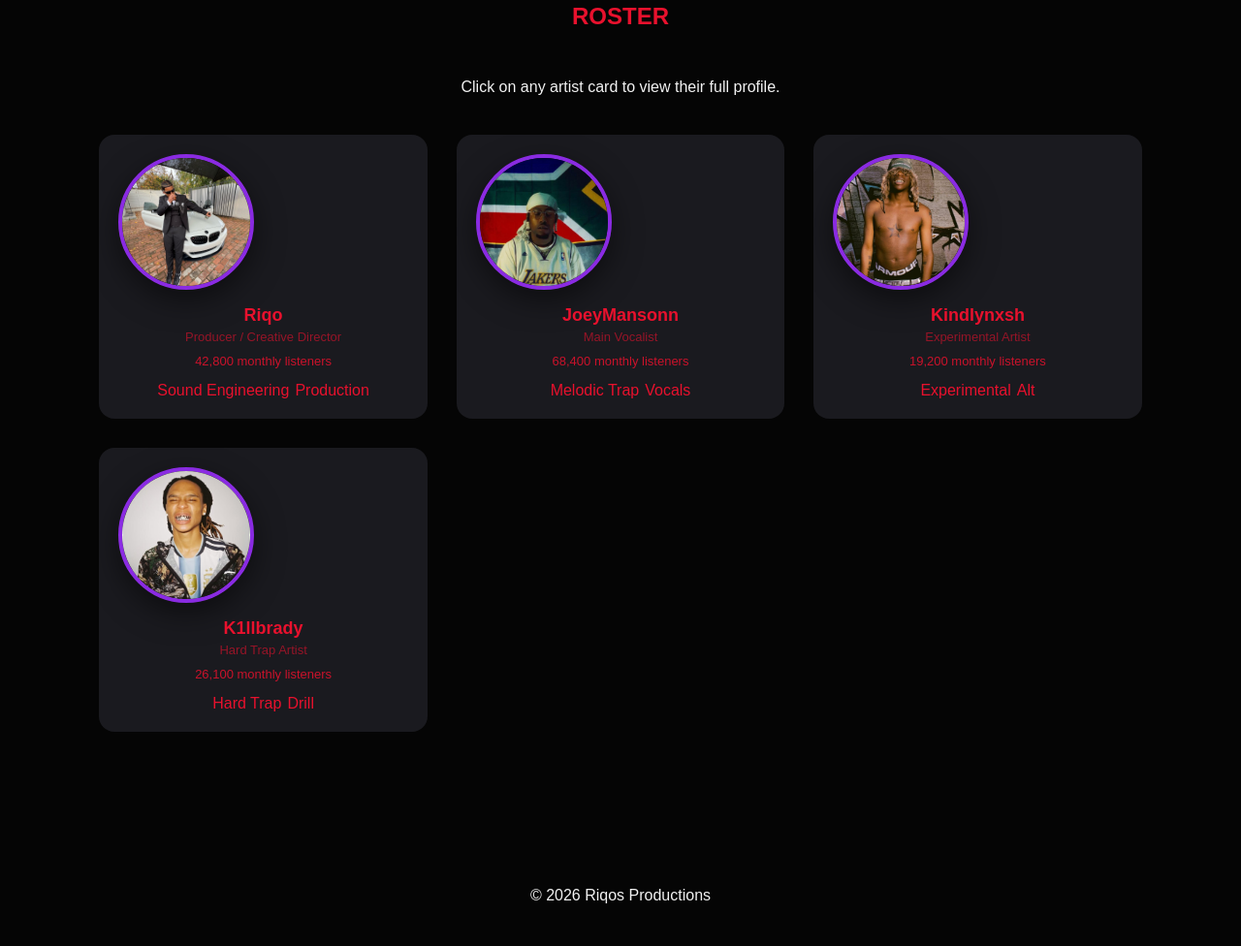
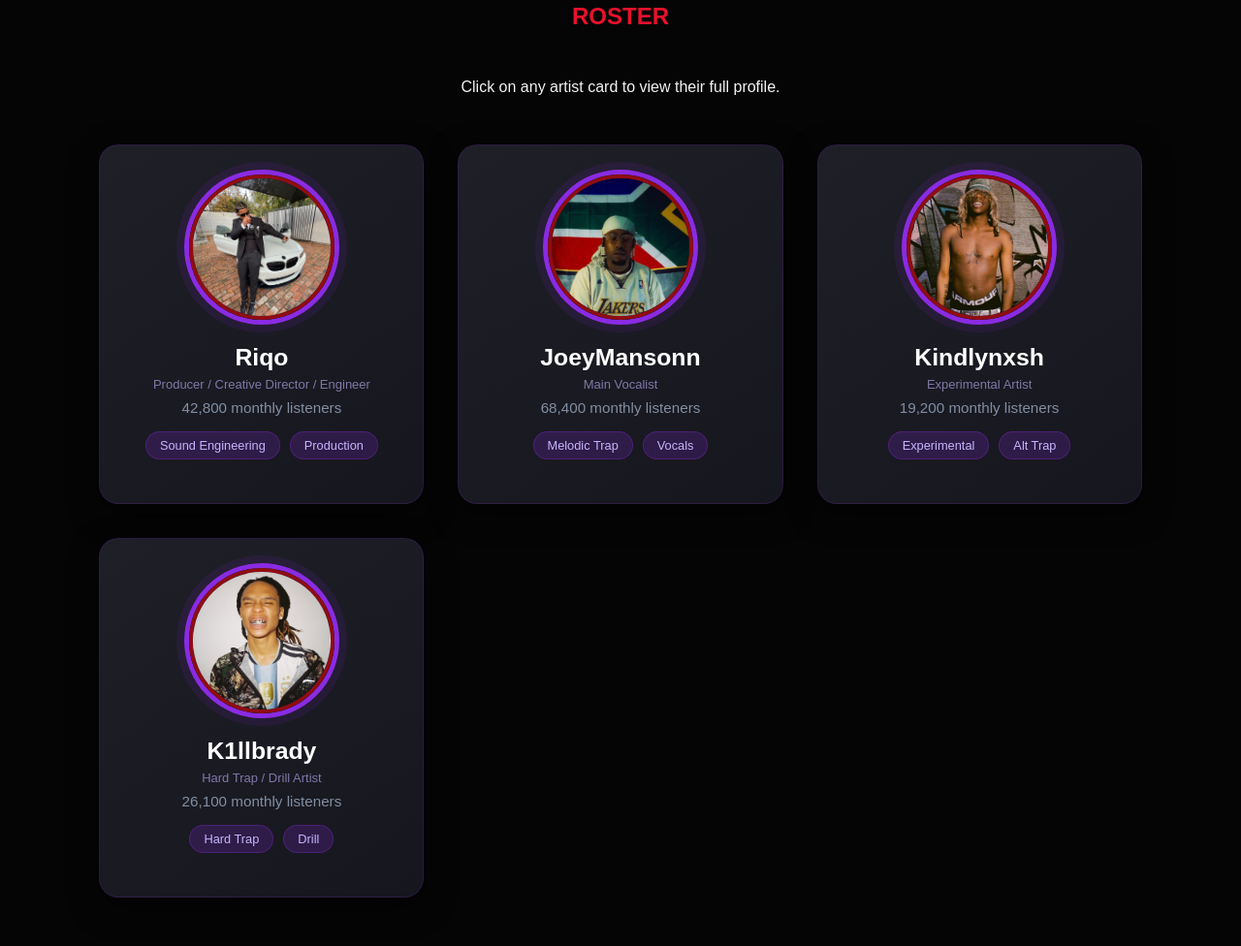
Before and after one commit to taariqismail-coder/WEDE-POE, a plain HTML site: page about.html in a window 1280 px wide. Shown: the part 929-1905 px from the top of the page at 97% size. Drawn offline with Linux system fonts and the light colour scheme.

Commit message:
we are nearly done

```diff
--- a/about.html
+++ b/about.html
@@ -27,38 +27,29 @@
         </p>
     </section>
 
-    <!-- Timeline -->
     <section>
         <h2 class="section-title reveal">TIMELINE</h2>
         <div class="timeline">
-            <div class="timeline-card reveal">
-                <h3>2024</h3>
-                <p>Foundation of the Riqos creative vision.</p>
-            </div>
-            <div class="timeline-card reveal">
-                <h3>2025</h3>
-                <p>Artist roster development and first collaborations.</p>
-            </div>
-            <div class="timeline-card reveal">
-                <h3>2026</h3>
-                <p>Expansion into full production ecosystem.</p>
-            </div>
+            <div class="timeline-card reveal"><h3>2024</h3><p>Foundation of the Riqos creative vision.</p></div>
+            <div class="timeline-card reveal"><h3>2025</h3><p>Artist roster development and first collaborations.</p></div>
+            <div class="timeline-card reveal"><h3>2026</h3><p>Expansion into full production ecosystem.</p></div>
         </div>
     </section>
 
-    <!-- Roster - Part 2 Style -->
+    <!-- Enhanced Roster -->
     <section>
         <h2 class="section-title reveal">ROSTER</h2>
-        <p class="text" style="text-align:center; max-width:800px; margin:0 auto 40px;">
+        <p class="text" style="text-align:center; max-width:800px; margin:0 auto 50px;">
             Click on any artist card to view their full profile.
         </p>
 
         <div class="artist-grid">
-            <!-- Riqo -->
             <div class="artist-card reveal" onclick="toggleProfile(this)">
-                <img src="Assets/riqo 101.jpeg" alt="Riqo">
+                <div class="artist-img-container">
+                    <img src="Assets/riqo 101.jpeg" alt="Riqo">
+                </div>
                 <h3>Riqo</h3>
-                <p class="artist-role">Producer / Creative Director</p>
+                <p class="artist-role">Producer / Creative Director / Engineer</p>
                 <p class="artist-listeners">42,800 monthly listeners</p>
                 <div class="artist-tags">
                     <span>Sound Engineering</span>
@@ -66,13 +57,14 @@
                 </div>
                 <div class="profile-details">
                     <p><strong>Taariq Ismail (Founder)</strong></p>
-                    <p>Dark melodic trap, atmospheric production, and cinematic beats. Building the full Riqos ecosystem from the ground up.</p>
+                    <p>I am Riqo — the founder, main producer, and lead engineer at Riqos Productions. I specialize in dark melodic trap, atmospheric soundscapes, and cinematic beats. I produced the majority of JoeyMansonn’s catalogue and continue shaping the overall sonic identity of the label.</p>
                 </div>
             </div>
 
-            <!-- JoeyMansonn -->
             <div class="artist-card reveal" onclick="toggleProfile(this)">
-                <img src="Assets/joey101.jpeg" alt="JoeyMansonn">
+                <div class="artist-img-container">
+                    <img src="Assets/joey101.jpeg" alt="JoeyMansonn">
+                </div>
                 <h3>JoeyMansonn</h3>
                 <p class="artist-role">Main Vocalist</p>
                 <p class="artist-listeners">68,400 monthly listeners</p>
@@ -82,31 +74,33 @@
                 </div>
                 <div class="profile-details">
                     <p><strong>Thato Tleane</strong></p>
-                    <p>Smooth melodic trap with emotional hooks and strong stage presence. The main voice carrying the Riqos sound.</p>
+                    <p>Smooth melodic trap artist with powerful emotional hooks and strong stage presence. Most of his tracks were produced and engineered by Riqo.</p>
                 </div>
             </div>
 
-            <!-- Kindlynxsh -->
             <div class="artist-card reveal" onclick="toggleProfile(this)">
-                <img src="Assets/nxsh.jpeg" alt="Kindlynxsh">
+                <div class="artist-img-container">
+                    <img src="Assets/nxsh.jpeg" alt="Kindlynxsh">
+                </div>
                 <h3>Kindlynxsh</h3>
                 <p class="artist-role">Experimental Artist</p>
                 <p class="artist-listeners">19,200 monthly listeners</p>
                 <div class="artist-tags">
                     <span>Experimental</span>
-                    <span>Alt</span>
+                    <span>Alt Trap</span>
                 </div>
                 <div class="profile-details">
                     <p><strong>Anashe Ithirl Chizhande</strong></p>
-                    <p>Abstract, glitchy, and boundary-pushing experimental trap sound.</p>
+                    <p>Abstract and boundary-pushing experimental trap artist. Brings glitchy textures and unconventional structures to the roster.</p>
                 </div>
             </div>
 
-            <!-- K1llbrady -->
             <div class="artist-card reveal" onclick="toggleProfile(this)">
-                <img src="Assets/guapo.jpeg" alt="K1llbrady">
+                <div class="artist-img-container">
+                    <img src="Assets/guapo.jpeg" alt="K1llbrady">
+                </div>
                 <h3>K1llbrady</h3>
-                <p class="artist-role">Hard Trap Artist</p>
+                <p class="artist-role">Hard Trap / Drill Artist</p>
                 <p class="artist-listeners">26,100 monthly listeners</p>
                 <div class="artist-tags">
                     <span>Hard Trap</span>
@@ -114,7 +108,7 @@
                 </div>
                 <div class="profile-details">
                     <p><strong>Lebohang Sithole</strong></p>
-                    <p>Aggressive hard trap and drill energy with raw street authenticity.</p>
+                    <p>Aggressive hard trap and drill artist with raw street energy.</p>
                 </div>
             </div>
         </div>
--- a/css/style.css
+++ b/css/style.css
@@ -675,7 +675,7 @@ nav ul li a.active {
     height: 140px;
     border-radius: 50%;
     object-fit: cover;
-    border: 4px solid #8a2be2;
+    border: 4px solid #910c13;
     margin-bottom: 16px;
 }
 
@@ -689,3 +689,101 @@ nav ul li a.active {
     line-height: 1.6;
     color: #ddd;
 }
+/* ================= PREMIUM ROSTER STYLES ================= */
+.artist-grid {
+    display: grid;
+    grid-template-columns: repeat(auto-fit, minmax(300px, 1fr));
+    gap: 35px;
+    margin-top: 40px;
+}
+
+.artist-card {
+    background: linear-gradient(145deg, #1f1f28, #16161f);
+    border-radius: 20px;
+    padding: 25px 20px;
+    text-align: center;
+    cursor: pointer;
+    transition: all 0.5s cubic-bezier(0.4, 0, 0.2, 1);
+    position: relative;
+    overflow: hidden;
+    box-shadow: 0 10px 30px rgba(0, 0, 0, 0.5);
+    border: 1px solid rgba(138, 43, 226, 0.15);
+}
+
+.artist-card:hover {
+    transform: translateY(-15px) scale(1.03);
+    box-shadow: 0 25px 50px rgba(138, 43, 226, 0.3);
+    border-color: rgba(138, 43, 226, 0.4);
+}
+
+.artist-img-container {
+    width: 160px;
+    height: 160px;
+    margin: 0 auto 20px;
+    border-radius: 50%;
+    overflow: hidden;
+    border: 5px solid #8a2be2;
+    box-shadow: 0 0 0 8px rgba(138, 43, 226, 0.1);
+    transition: all 0.4s ease;
+}
+
+.artist-card:hover .artist-img-container {
+    border-color: #a855f7;
+    transform: scale(1.08);
+}
+
+.artist-card img {
+    width: 100%;
+    height: 100%;
+    object-fit: cover;
+}
+
+.artist-card h3 {
+    font-size: 1.55rem;
+    margin: 12px 0 6px;
+    color: #fff;
+}
+
+.artist-role {
+    color: #c4b5fd;
+    font-weight: 500;
+    margin-bottom: 8px;
+}
+
+.artist-listeners {
+    font-size: 0.95rem;
+    color: #94a3b8;
+    margin-bottom: 16px;
+}
+
+.artist-tags {
+    display: flex;
+    justify-content: center;
+    gap: 10px;
+    flex-wrap: wrap;
+    margin-bottom: 20px;
+}
+
+.artist-tags span {
+    background: rgba(138, 43, 226, 0.2);
+    color: #c4b5fd;
+    padding: 6px 14px;
+    border-radius: 30px;
+    font-size: 0.8rem;
+    border: 1px solid rgba(138, 43, 226, 0.3);
+}
+
+.profile-details {
+    display: none;
+    margin-top: 25px;
+    padding-top: 20px;
+    border-top: 1px solid rgba(138, 43, 226, 0.3);
+    text-align: left;
+    color: #e0e0e0;
+    line-height: 1.7;
+    font-size: 15px;
+}
+
+.profile-details strong {
+    color: #a855f7;
+}
```
